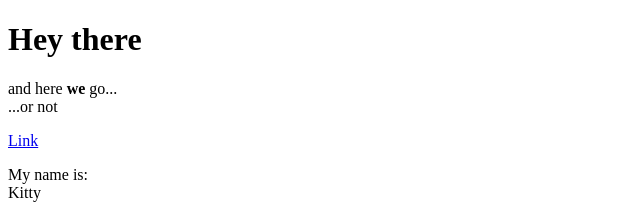
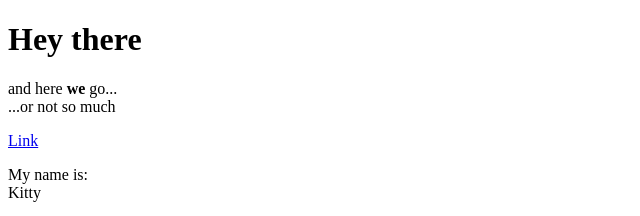
Before and after one commit to SophiekSteiner/first-try, a plain HTML site: page test.html in a window 1280 px wide. Shown: the top 216 px of the page, 0-640 px from the left. Drawn offline with Linux system fonts and the light colour scheme.

Commit message:
text edit

```diff
--- a/test.html
+++ b/test.html
@@ -7,7 +7,7 @@
 <body>
 	<h1> Hey there</h1>
 	<p>and here <b>we</b> go...<br>
-	...or not</p>
+	...or not so much</p>
 	<a href="https://google.at"target="blank"title="link to google">Link</a> <br>
 	<p> My name is: <br>
 	Kitty</p>
```
